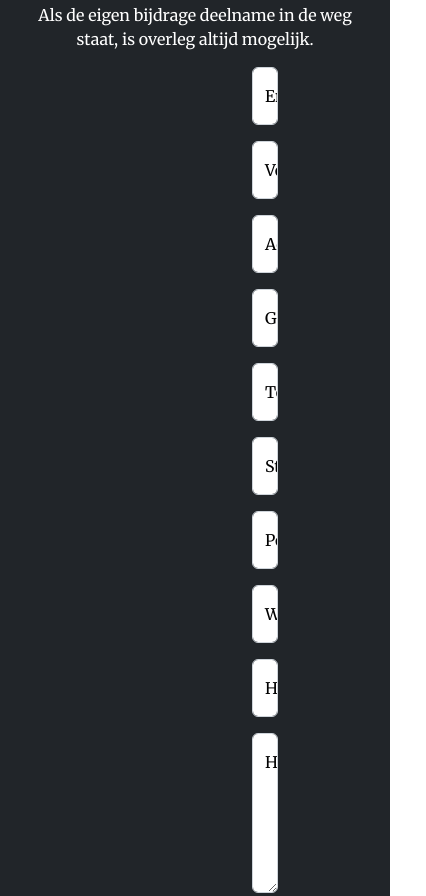
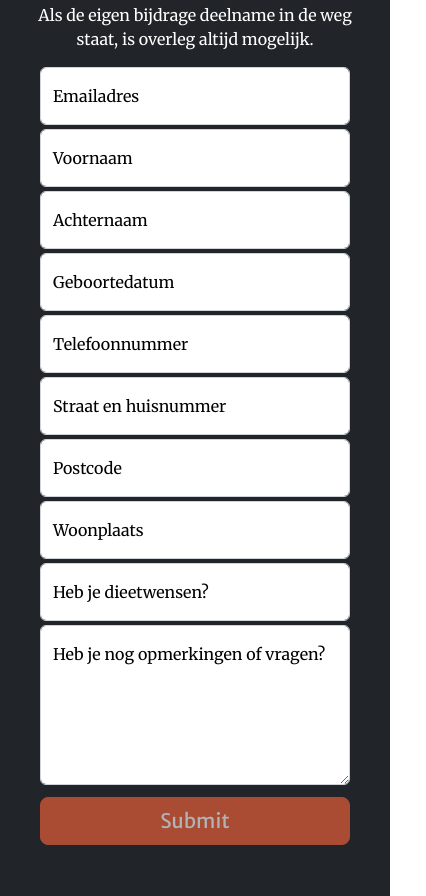
Before and after one commit to asylunatic/levenmetdeklimaatcrisis, a plain HTML site: page index.html in a window 390 px wide. Shown: the part 3417-4313 px from the top of the page, 426 px wide, since content can reach past the window. Drawn offline with nearby package versions, Linux system fonts and the light colour scheme; some packages are replaced by stand-ins of ours; a script that the page names is missing.

Commit message:
Make sure form works on mobile

```diff
--- a/index.html
+++ b/index.html
@@ -116,59 +116,59 @@
                     <p>We vragen daarvoor een onkostenvergoeding van 20 euro per cursusdag, in totaal 80 euro. </p>
                         <p> Als de eigen bijdrage deelname in de weg staat,
                     is overleg altijd mogelijk.</p>
-                    <div class="col px-5 mx-5 text-black">
-                        <form id="contactForm" data-sb-form-api-token="c3435dbe-9c2f-4e2a-a01f-c0039a86fed3" class="px-5 mx-5">
-                            <div class="form-floating mb-3 mx-5">
+                    <div class="text-black">
+                        <form id="contactForm" data-sb-form-api-token="c3435dbe-9c2f-4e2a-a01f-c0039a86fed3" class="mx-3">
+                            <div class="form-floating mb-1">
                                 <input class="form-control" id="emailadres" type="email" placeholder="Emailadres" data-sb-validations="required,email" />
                                 <label for="emailadres">Emailadres</label>
                                 <div class="invalid-feedback" data-sb-feedback="emailadres:required">Emailadres is required.</div>
                                 <div class="invalid-feedback" data-sb-feedback="emailadres:email">Emailadres Email is not valid.</div>
                             </div>
-                            <div class="form-floating mb-3 mx-5">
+                            <div class="form-floating mb-1">
                                 <input class="form-control" id="voornaam" type="text" placeholder="Voornaam" data-sb-validations="required" />
                                 <label for="voornaam">Voornaam</label>
                                 <div class="invalid-feedback" data-sb-feedback="voornaam:required">Voornaam is required.</div>
                             </div>
-                            <div class="form-floating mb-3 mx-5">
+                            <div class="form-floating mb-1">
                                 <input class="form-control" id="achternaam" type="text" placeholder="Achternaam" data-sb-validations="required" />
                                 <label for="achternaam">Achternaam</label>
                                 <div class="invalid-feedback" data-sb-feedback="achternaam:required">Achternaam is required.</div>
                             </div>
-                            <div class="form-floating mb-3 mx-5">
+                            <div class="form-floating mb-1">
                                 <input class="form-control" id="geboortedatum" type="text" placeholder="Geboortedatum" data-sb-validations="required" />
                                 <label for="geboortedatum">Geboortedatum</label>
                                 <div class="invalid-feedback" data-sb-feedback="geboortedatum:required">Geboortedatum is required.</div>
                             </div>
-                            <div class="form-floating mb-3 mx-5">
+                            <div class="form-floating mb-1">
                                 <input class="form-control" id="telefoonnummer" type="text" placeholder="Telefoonnummer" data-sb-validations="required" />
                                 <label for="telefoonnummer">Telefoonnummer</label>
                                 <div class="invalid-feedback" data-sb-feedback="telefoonnummer:required">Telefoonnummer is required.</div>
                             </div>
-                            <div class="form-floating mb-3 mx-5">
+                            <div class="form-floating mb-1">
                                 <input class="form-control" id="straatEnHuisnummer" type="text" placeholder="Straat en huisnummer" data-sb-validations="required" />
                                 <label for="straatEnHuisnummer">Straat en huisnummer</label>
                                 <div class="invalid-feedback" data-sb-feedback="straatEnHuisnummer:required">Straat en huisnummer is required.</div>
                             </div>
-                            <div class="form-floating mb-3 mx-5">
+                            <div class="form-floating mb-1">
                                 <input class="form-control" id="postcode" type="text" placeholder="Postcode" data-sb-validations="required" />
                                 <label for="postcode">Postcode</label>
                                 <div class="invalid-feedback" data-sb-feedback="postcode:required">Postcode is required.</div>
                             </div>
-                            <div class="form-floating mb-3 mx-5">
+                            <div class="form-floating mb-1">
                                 <input class="form-control" id="woonplaats" type="text" placeholder="Woonplaats" data-sb-validations="required" />
                                 <label for="woonplaats">Woonplaats</label>
                                 <div class="invalid-feedback" data-sb-feedback="woonplaats:required">Woonplaats is required.</div>
                             </div>
-                            <div class="form-floating mb-3 mx-5">
+                            <div class="form-floating mb-1">
                                 <input class="form-control" id="hebJeDieetwensen" type="text" placeholder="Heb je dieetwensen?" data-sb-validations="" />
                                 <label for="hebJeDieetwensen">Heb je dieetwensen?</label>
                             </div>
-                            <div class="form-floating mb-3 mx-5">
+                            <div class="form-floating mb-1">
                                 <textarea class="form-control" id="hebJeNogOpmerkingenOfVragen" type="text" placeholder="Heb je nog opmerkingen of vragen?" style="height: 10rem;" data-sb-validations=""></textarea>
                                 <label for="hebJeNogOpmerkingenOfVragen">Heb je nog opmerkingen of vragen?</label>
                             </div>
                             <div class="d-none text-white" id="submitSuccessMessage">
-                                <div class="text-center mb-3 mx-5">
+                                <div class="text-center mb-1">
                                     <div class="fw-bolder">Yes! We hebben je inschrijving ontvangen!</div>
                                     <p>We nemen snel contact met je op.</p>
                                 </div>
@@ -177,7 +177,7 @@
                                 <div class="text-center text-danger mb-3">Error sending message!</div>
                             </div>
                             <div class="d-grid">
-                                <button class="btn btn-primary btn-lg disabled mx-5" id="submitButton" type="submit">Submit</button>
+                                <button class="btn btn-primary btn-lg disabled my-2" id="submitButton" type="submit">Submit</button>
                             </div>
                         </form>
                     </div>
```
